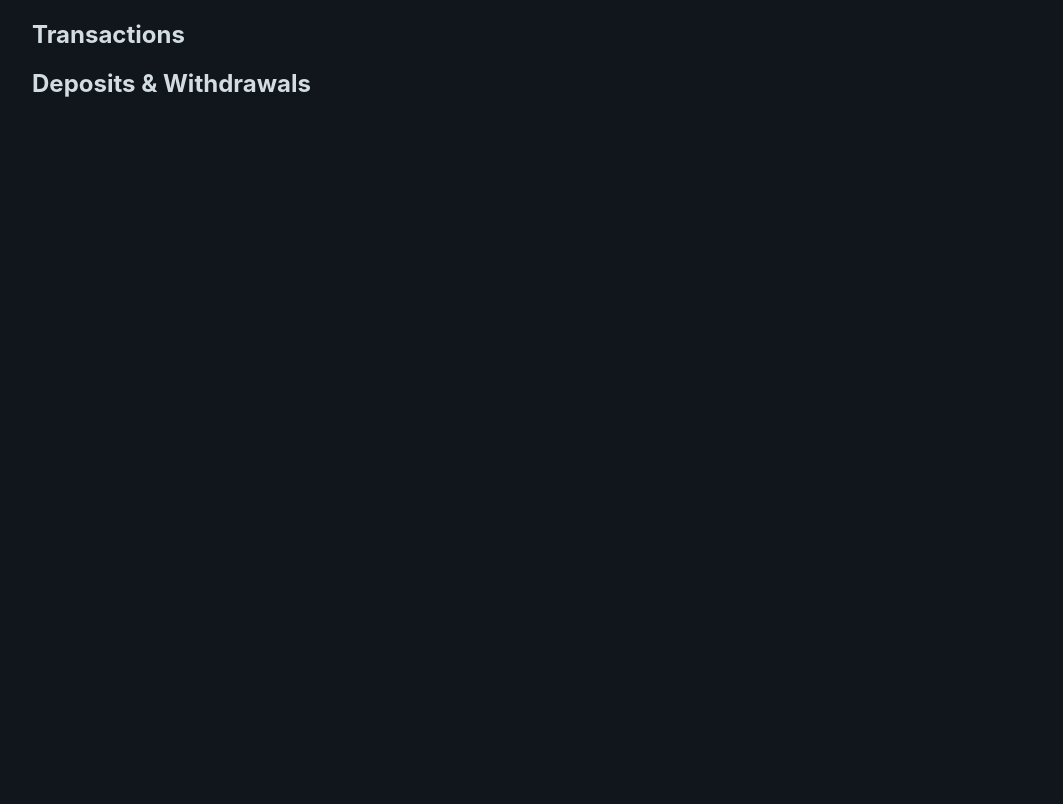
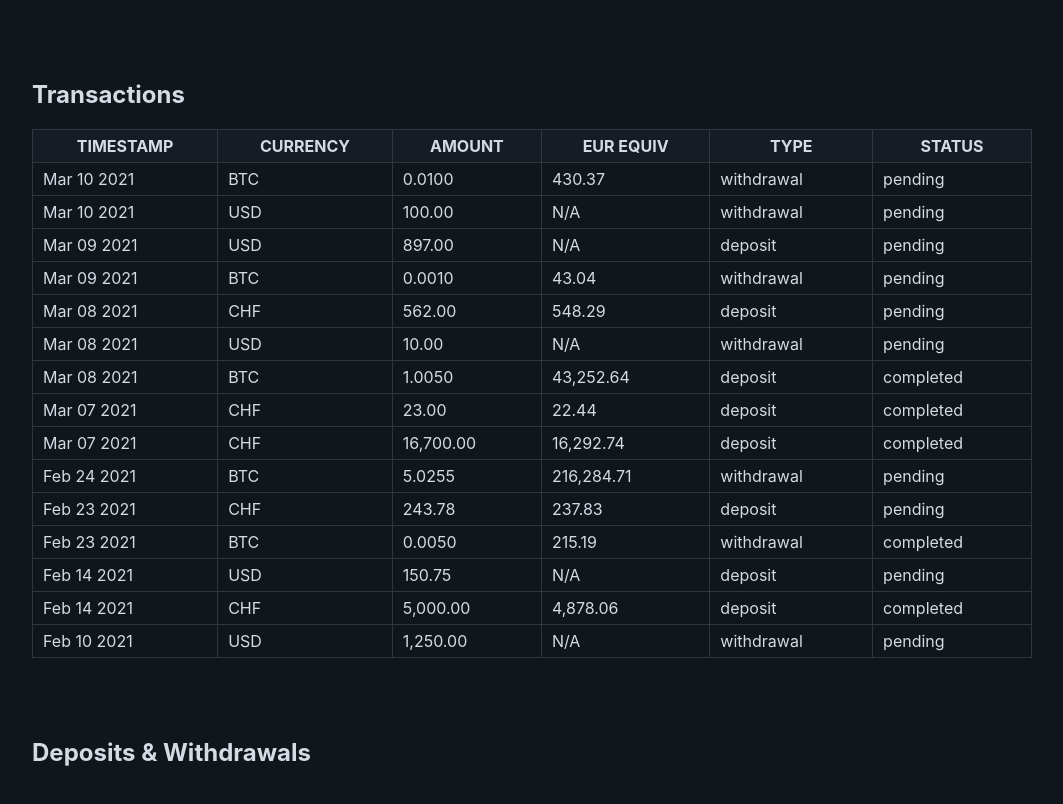
Before and after one commit to fkul/sb-web-challenge, a Next.js app: page / in a window 1280 px wide. Shown: the top 804 px of the page, without its empty margins (108-1171 px from the left). Built offline with nearby package versions, Linux system fonts and the light colour scheme.

Commit message:
Implement Transactions, Equiv and PriceString

```diff
--- a/package.json
+++ b/package.json
@@ -9,9 +9,11 @@
     "lint": "next lint"
   },
   "dependencies": {
+    "moment": "^2.29.1",
     "next": "11.1.2",
     "react": "17.0.2",
     "react-dom": "17.0.2",
+    "react-moment": "^1.1.1",
     "styled-components": "^5.3.1"
   },
   "devDependencies": {
--- /dev/null
+++ b/src/components/Equiv/Equiv.tsx
@@ -0,0 +1,28 @@
+import type { Rates } from "@/types/Rates"
+import PriceString from "@/components/PriceString"
+
+interface EquivProps {
+  amount: number
+  fromCurrency: string
+  toCurrency: string
+  rates: Rates | null
+}
+
+const Equiv = ({ amount, fromCurrency, toCurrency, rates }: EquivProps) => {
+  if (!rates) {
+    return <>Loading...</>
+  } else {
+    const rate = rates[fromCurrency.toLowerCase()] || null
+    return (
+      <>
+        {rate ? (
+          <PriceString price={amount * rate} currency={toCurrency} />
+        ) : (
+          "N/A"
+        )}
+      </>
+    )
+  }
+}
+
+export default Equiv
--- /dev/null
+++ b/src/components/Equiv/index.tsx
@@ -0,0 +1 @@
+export { default } from "./Equiv"
--- a/src/components/Layout/Layout.styles.tsx
+++ b/src/components/Layout/Layout.styles.tsx
@@ -20,6 +20,22 @@ export const GlobalStyles = createGlobalStyle`
     text-decoration: none;
   }
 
+  table {
+    border-spacing: 0;
+    border-collapse: collapse;
+    width: 100%;
+
+    th, td {
+      border: 1px solid ${({ theme }) => theme.colors.border};;
+      padding: 6px 10px;
+    }
+
+    th {
+      background-color: ${({ theme }) => theme.colors.bgSecondary};
+      text-transform: uppercase;
+    }
+  }
+
   * {
     box-sizing: border-box;
   }
@@ -30,19 +46,21 @@ declare module "styled-components" {
     colors: {
       primary: string
       secondary: string
-      font: string
       bgPrimary: string
       bgSecondary: string
+      font: string
+      border: string
     }
   }
 }
 
 export const defaultTheme: DefaultTheme = {
   colors: {
-    font: "#d3dbe3",
     primary: "#4598f7",
     secondary: "#25953b",
     bgPrimary: "#11151c",
     bgSecondary: "#171c24",
+    font: "#d3dbe3",
+    border: "#2f363e",
   },
 }
--- /dev/null
+++ b/src/components/PriceString/PriceString.tsx
@@ -0,0 +1,30 @@
+interface PriceStringProps {
+  price: number
+  currency?: string
+  fractionDigits?: number
+}
+
+const fractionDigitsPerCurrency = {
+  btc: 4,
+  chf: 2,
+  eur: 2,
+  usd: 2,
+}
+
+const PriceString = ({ price, currency, fractionDigits }: PriceStringProps) => {
+  if (!fractionDigits) {
+    const currencyKey = (currency?.toLowerCase() ||
+      "usd") as keyof typeof fractionDigitsPerCurrency
+    fractionDigits = fractionDigitsPerCurrency[currencyKey] || 2
+  }
+  return (
+    <>
+      {price.toLocaleString(undefined, {
+        minimumFractionDigits: fractionDigits,
+        maximumFractionDigits: fractionDigits,
+      })}
+    </>
+  )
+}
+
+export default PriceString
--- /dev/null
+++ b/src/components/PriceString/index.tsx
@@ -0,0 +1 @@
+export { default } from "./PriceString"
--- /dev/null
+++ b/src/components/Transactions/Transactions.tsx
@@ -0,0 +1,57 @@
+import Moment from "react-moment"
+import type { Rates } from "@/types/Rates"
+import type { Transaction } from "@/types/Transaction"
+import Equiv from "@/components/Equiv"
+import PriceString from "@/components/PriceString"
+
+interface TransactionsProps {
+  transactions: Transaction[] | null
+  eurRates: Rates | null
+}
+
+const Transactions = ({ transactions, eurRates }: TransactionsProps) => {
+  return !transactions ? (
+    <span>Loading...</span>
+  ) : (
+    <table>
+      <thead>
+        <tr>
+          <th>timestamp</th>
+          <th>currency</th>
+          <th>amount</th>
+          <th>eur equiv</th>
+          <th>type</th>
+          <th>status</th>
+        </tr>
+      </thead>
+      <tbody>
+        {transactions.map((transaction) => (
+          <tr key={transaction.id}>
+            <td>
+              <Moment format="MMM DD YYYY">{transaction.timestamp}</Moment>
+            </td>
+            <td>{transaction.currency}</td>
+            <td>
+              <PriceString
+                price={transaction.amount}
+                currency={transaction.currency}
+              />
+            </td>
+            <td>
+              <Equiv
+                amount={transaction.amount}
+                fromCurrency={transaction.currency}
+                toCurrency="EUR"
+                rates={eurRates}
+              />
+            </td>
+            <td>{transaction.type}</td>
+            <td>{transaction.status}</td>
+          </tr>
+        ))}
+      </tbody>
+    </table>
+  )
+}
+
+export default Transactions
--- /dev/null
+++ b/src/components/Transactions/index.tsx
@@ -0,0 +1 @@
+export { default } from "./Transactions"
--- a/src/pages/index.tsx
+++ b/src/pages/index.tsx
@@ -1,16 +1,155 @@
 import type { NextPage } from "next"
 import styled from "styled-components"
+import Transactions from "@/components/Transactions"
 
 const PageWrapper = styled.div`
   max-width: 1000px;
   margin: 0 auto;
 `
 
+const PageSection = styled.section`
+  margin: 80px 0;
+`
+
 const Home: NextPage = () => {
+  const transactions = [
+    {
+      id: "12cc7884-803a-436a-ab4e-506cf7cc9e50",
+      timestamp: "2021-03-10T12:00:00.000Z",
+      type: "withdrawal" as "withdrawal" | "deposit",
+      status: "pending" as "pending" | "completed",
+      currency: "BTC",
+      amount: 0.01,
+    },
+    {
+      id: "fc937bc7-c7e8-4d95-9943-ad85783c63cf",
+      timestamp: "2021-03-10T12:00:00.000Z",
+      type: "withdrawal" as "withdrawal" | "deposit",
+      status: "pending" as "pending" | "completed",
+      currency: "USD",
+      amount: 100,
+    },
+    {
+      id: "b0e7a008-c57f-4ca7-930d-8350bf8c5417",
+      timestamp: "2021-03-09T12:00:00.000Z",
+      type: "deposit" as "withdrawal" | "deposit",
+      status: "pending" as "pending" | "completed",
+      currency: "USD",
+      amount: 897,
+    },
+    {
+      id: "27a7d775-4a93-4338-b464-9f08f37371f1",
+      timestamp: "2021-03-09T12:00:00.000Z",
+      type: "withdrawal" as "withdrawal" | "deposit",
+      status: "pending" as "pending" | "completed",
+      currency: "BTC",
+      amount: 0.001,
+    },
+    {
+      id: "22675a35-f5d9-474b-9627-fd2c714c29c5",
+      timestamp: "2021-03-08T12:00:00.000Z",
+      type: "deposit" as "withdrawal" | "deposit",
+      status: "pending" as "pending" | "completed",
+      currency: "CHF",
+      amount: 562,
+    },
+    {
+      id: "237b6a0f-7203-4e6b-99d9-4f4759b8b2fe",
+      timestamp: "2021-03-08T12:00:00.000Z",
+      type: "withdrawal" as "withdrawal" | "deposit",
+      status: "pending" as "pending" | "completed",
+      currency: "USD",
+      amount: 10,
+    },
+    {
+      id: "e6406549-fdc6-4850-a8db-b2bb8a3386e6",
+      timestamp: "2021-03-08T12:00:00.000Z",
+      type: "deposit" as "withdrawal" | "deposit",
+      status: "completed" as "pending" | "completed",
+      currency: "BTC",
+      amount: 1.005,
+    },
+    {
+      id: "1f3ffea0-ad56-4276-a12f-64f35d174760",
+      timestamp: "2021-03-07T12:00:00.000Z",
+      type: "deposit" as "withdrawal" | "deposit",
+      status: "completed" as "pending" | "completed",
+      currency: "CHF",
+      amount: 23,
+    },
+    {
+      id: "1ee2dc90-105b-45ee-82fb-74cb21a3a2d8",
+      timestamp: "2021-03-07T12:00:00.000Z",
+      type: "deposit" as "withdrawal" | "deposit",
+      status: "completed" as "pending" | "completed",
+      currency: "CHF",
+      amount: 16700,
+    },
+    {
+      id: "b96fac43-999d-4f57-9e8f-d40cd15eece1",
+      timestamp: "2021-02-24T12:00:00.000Z",
+      type: "withdrawal" as "withdrawal" | "deposit",
+      status: "pending" as "pending" | "completed",
+      currency: "BTC",
+      amount: 5.0255,
+    },
+    {
+      id: "73736881-1981-4420-8964-bacc0c0ff339",
+      timestamp: "2021-02-23T12:00:00.000Z",
+      type: "deposit" as "withdrawal" | "deposit",
+      status: "pending" as "pending" | "completed",
+      currency: "CHF",
+      amount: 243.78,
+    },
+    {
+      id: "2767e385-5b91-42dc-90dc-e004cc94eda4",
+      timestamp: "2021-02-23T12:00:00.000Z",
+      type: "withdrawal" as "withdrawal" | "deposit",
+      status: "completed" as "pending" | "completed",
+      currency: "BTC",
+      amount: 0.005,
+    },
+    {
+      id: "51305302-2c83-4af5-8bff-32a99ae9b599",
+      timestamp: "2021-02-14T12:00:00.000Z",
+      type: "deposit" as "withdrawal" | "deposit",
+      status: "pending" as "pending" | "completed",
+      currency: "USD",
+      amount: 150.75,
+    },
+    {
+      id: "226ee08c-be2d-451e-ba4e-793c66779e44",
+      timestamp: "2021-02-14T12:00:00.000Z",
+      type: "deposit" as "withdrawal" | "deposit",
+      status: "completed" as "pending" | "completed",
+      currency: "CHF",
+      amount: 5000,
+    },
+    {
+      id: "5d19f228-48d0-45c0-b5b3-44c46a33f959",
+      timestamp: "2021-02-10T12:00:00.000Z",
+      type: "withdrawal" as "withdrawal" | "deposit",
+      status: "pending" as "pending" | "completed",
+      currency: "USD",
+      amount: 1250,
+    },
+  ]
+
+  const eurRates = {
+    btc: 43037.45199241893,
+    chf: 0.9756129690617342,
+    usd: null,
+  }
+
   return (
     <PageWrapper>
-      <h2>Transactions</h2>
-      <h2>Deposits & Withdrawals</h2>
+      <PageSection>
+        <h2>Transactions</h2>
+        <Transactions transactions={transactions} eurRates={eurRates} />
+      </PageSection>
+      <PageSection>
+        <h2>Deposits & Withdrawals</h2>
+      </PageSection>
     </PageWrapper>
   )
 }
--- /dev/null
+++ b/src/types/Rates.ts
@@ -0,0 +1,3 @@
+export type Rates = {
+  [currency: string]: number | null
+}
--- /dev/null
+++ b/src/types/Transaction.ts
@@ -0,0 +1,8 @@
+export type Transaction = {
+  id: string
+  timestamp: string
+  type: "deposit" | "withdrawal"
+  status: "completed" | "pending"
+  currency: string
+  amount: number
+}
```
Also changed, not shown: 1 other file (tests, documents, lock files or other folders).
